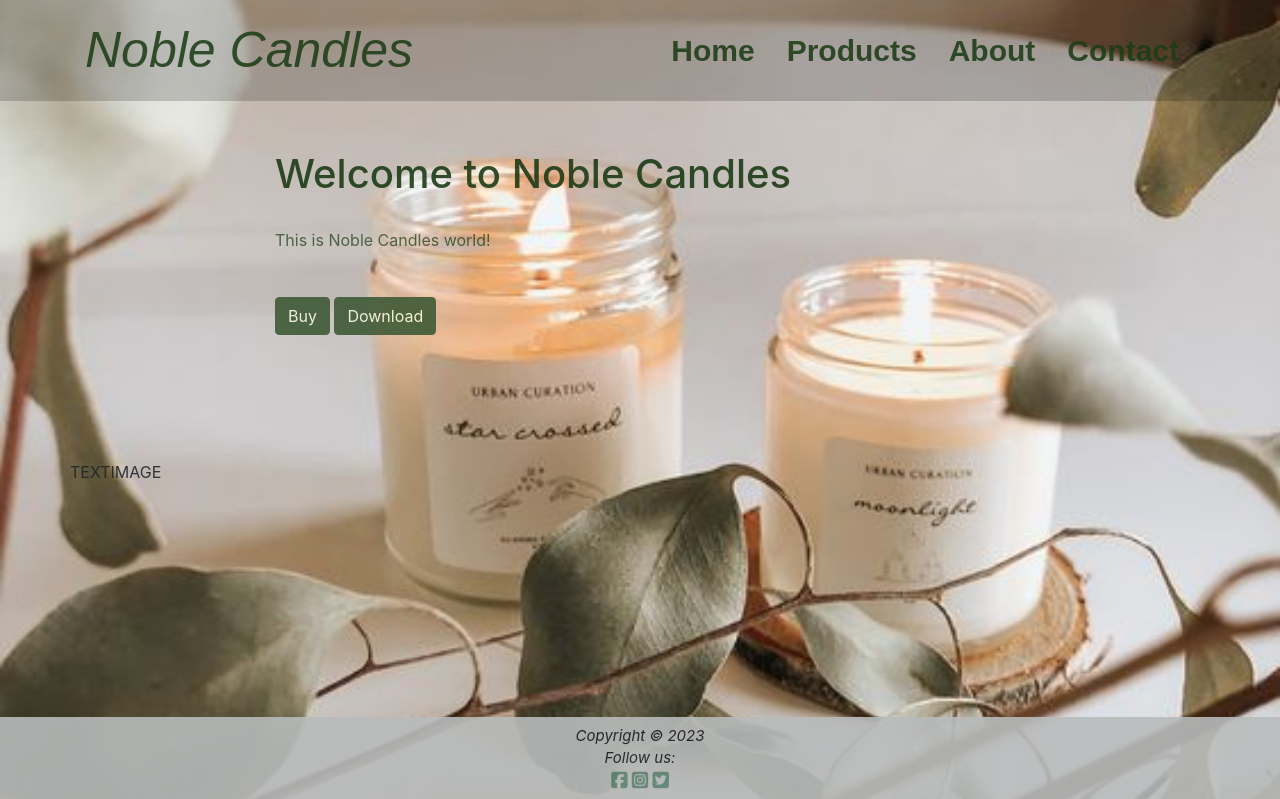
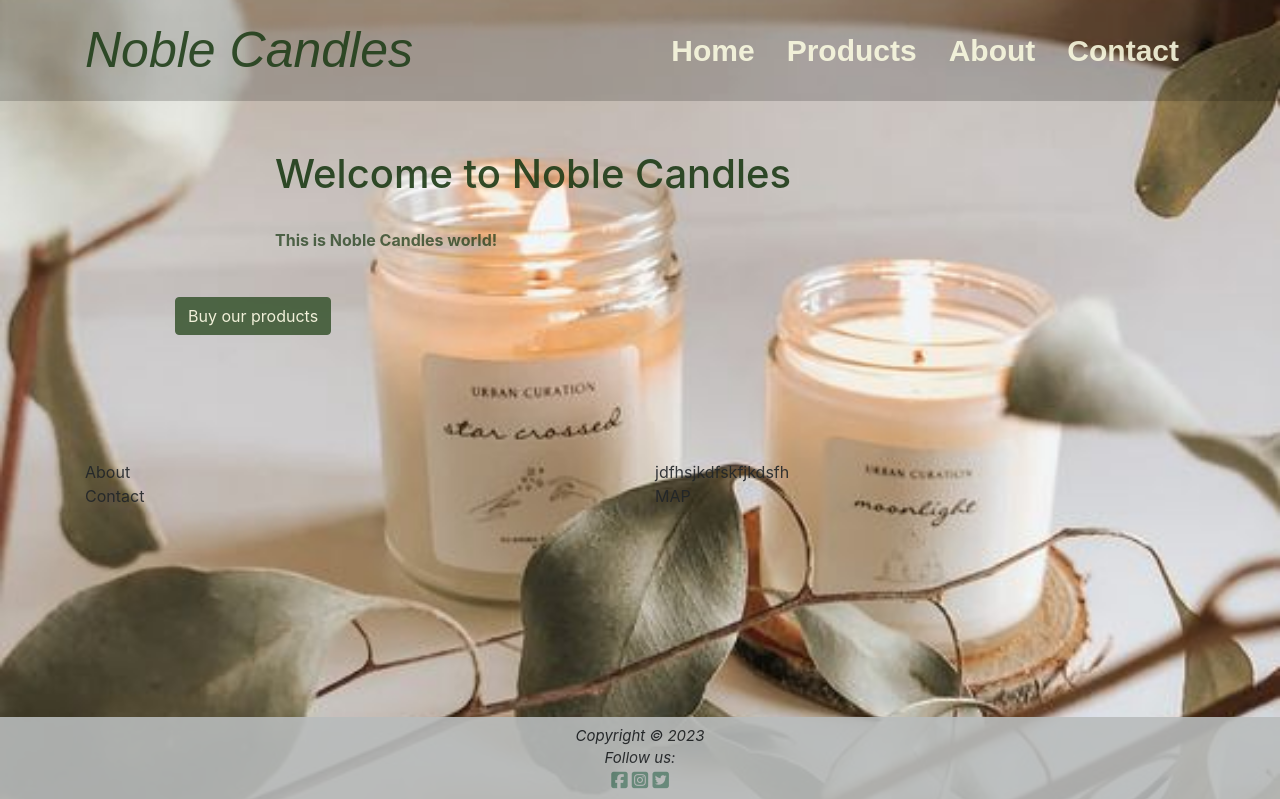
Before and after one commit to EiriniChalatsiadou/Noble-Candles, a Django app: page / in a window 1280 px wide. Shown: the top 799 px of the page. Run offline with Django 3.2, Linux system fonts and the light colour scheme; some libraries are stand-ins or nearby versions.

Commit message:
fixed some details in Navbar and section 1, added section 2

```diff
--- a/home/templates/home/index.html
+++ b/home/templates/home/index.html
@@ -14,32 +14,16 @@
 <!-- section content -->
 <section class="section-content">
     <div class="container">
-
         <div class="row">
             <div class="col-md-8 offset-md-2 text">
                 <h1 class="wow fadeInLeftBig">Welcome to Noble Candles</h1>
                 <div class="description wow fadeInLeftBig">
                     <p>
-                       This is Noble Candles world!
+                       <b>This is Noble Candles world!</b>
                     </p>
                 </div>
                 <div class="top-big-link wow fadeInUp">
-                    <a class="btn btn-primary btn-link-1" href="https://noble-candles.com">Buy</a>
-                    <a class="btn btn-primary btn-link-1" href="https://noble-candles.com">Download</a>
-                </div>
-            </div>
-        </div>
-
-    </div>
-</section>
-<section>
-    <div class="container-fluid">
-        <div class="row bg-image">
-            <!-- <div class="col-md-4 offset-md-4 mt-12 homepage_content">
-                <div id="fade_cont">
-                    <div class="row">
-                        <p class="h1-size">Welcome to Noble Candles!</p>
-                    </div> -->
+                    <a class="btn btn-primary btn-primary-1" href="https://noble-candles.com">Buy our products</a>
                 </div>
             </div>
         </div>
@@ -48,11 +32,17 @@
 <section>
     <div class="container">
         <div class="row">
-            <div class="md-6">TEXT</div>
-            <div class="md-6">IMAGE</div>
-
+            <div class="col-md-6"><div>About</div></div>
+            <div class="col-md-6"><div>jdfhsjkdfskfjkdsfh</div></div>
         </div>
-
+    </div>
+</section>
+<section>
+    <div class="container">
+        <div class="row">
+            <div class="col-md-6"><div>Contact</div></div>
+            <div class="col-md-6"><div>MAP</div></div>
+        </div>
     </div>
 </section>
 {% endblock %}
--- a/static/css/base.css
+++ b/static/css/base.css
@@ -77,16 +77,17 @@ nav {
     z-index: 1;
 }
 
+/* btn-primary */
 .btn-primary {
     color:#F5F5DC;
     background-color:#3f5a36;
     border-color:#3f5a36;
+    margin-left: -100px;
 }
-
 
 /* Top menu */
 
-.navbar {
+ .navbar {
     background: #444;
     -o-transition: all .6s;
     -moz-transition: all .6s;
@@ -110,7 +111,7 @@ nav {
 }
 
 .navbar-dark .navbar-nav .nav-link {
-    color: #1c3a16;
+    color: #F5F5DC;
     border: 0;
 }
 
@@ -136,12 +137,6 @@ nav {
 .navbar-nav li {
     text-align: center;
 }
-
-@media (max-width: 576px) {
-    #logo {
-        font-size: 50px;
-    }
- }
 
  /* section content */
 
@@ -184,3 +179,10 @@ footer {
     font-size: 15px;
     font-style: oblique;
 }
+
+/* media */
+@media (max-width: 576px) {
+    #logo {
+        font-size: 50px;
+    }
+ }
--- a/templates/base.html
+++ b/templates/base.html
@@ -51,7 +51,7 @@
                     aria-label="Toggle navigation">
                     <span class="navbar-toggler-icon"></span>
                 </button>
-                <div class="navbar-collapse collapse" id="navbarNav" style="">
+                <div class="navbar-collapse collapse" id="navbarNav">
                     <ul class="navbar-nav ml-auto">
                         <li class="nav-item">
                             <a class="nav-link scroll-link" href="#top-content">Home</a>
```
